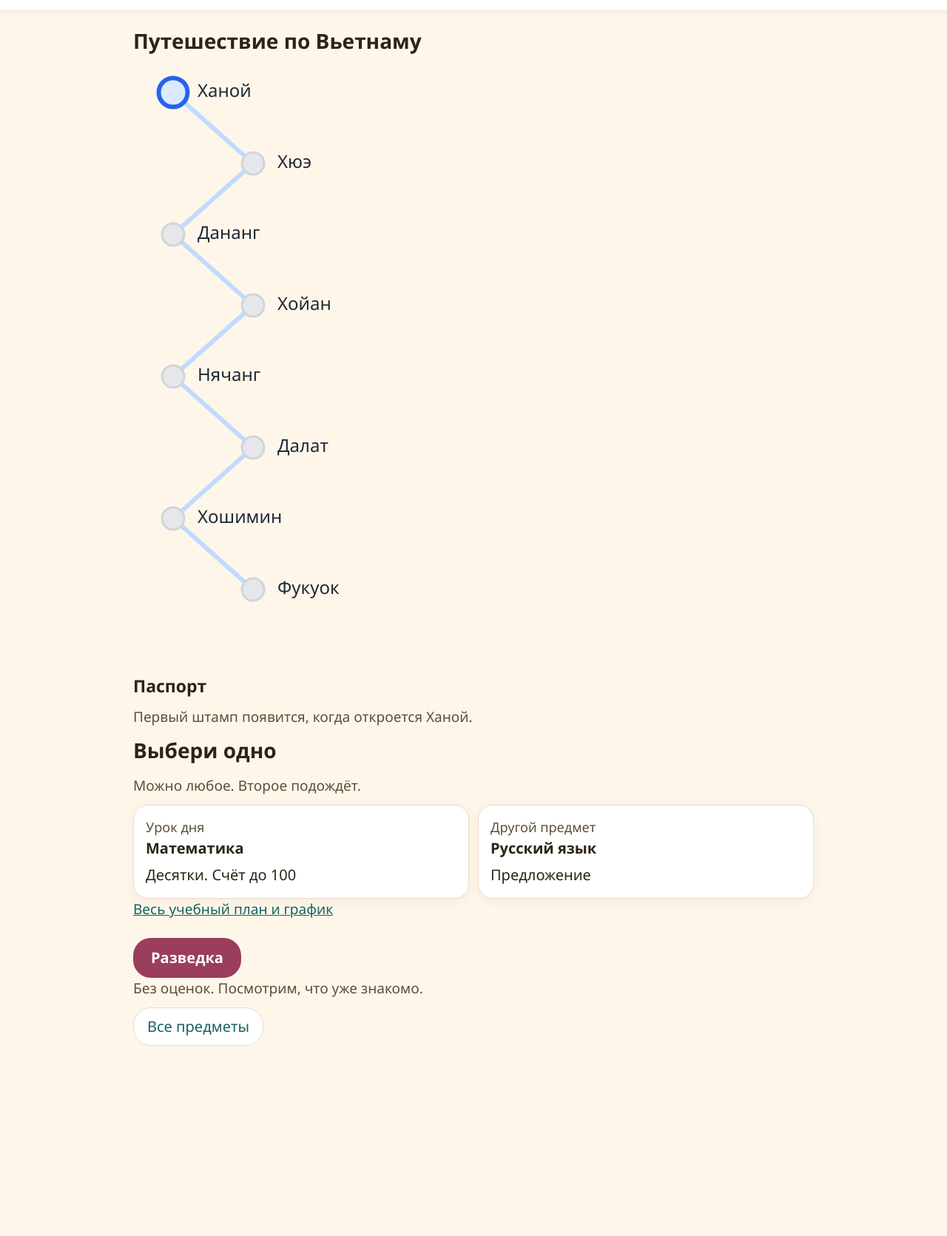
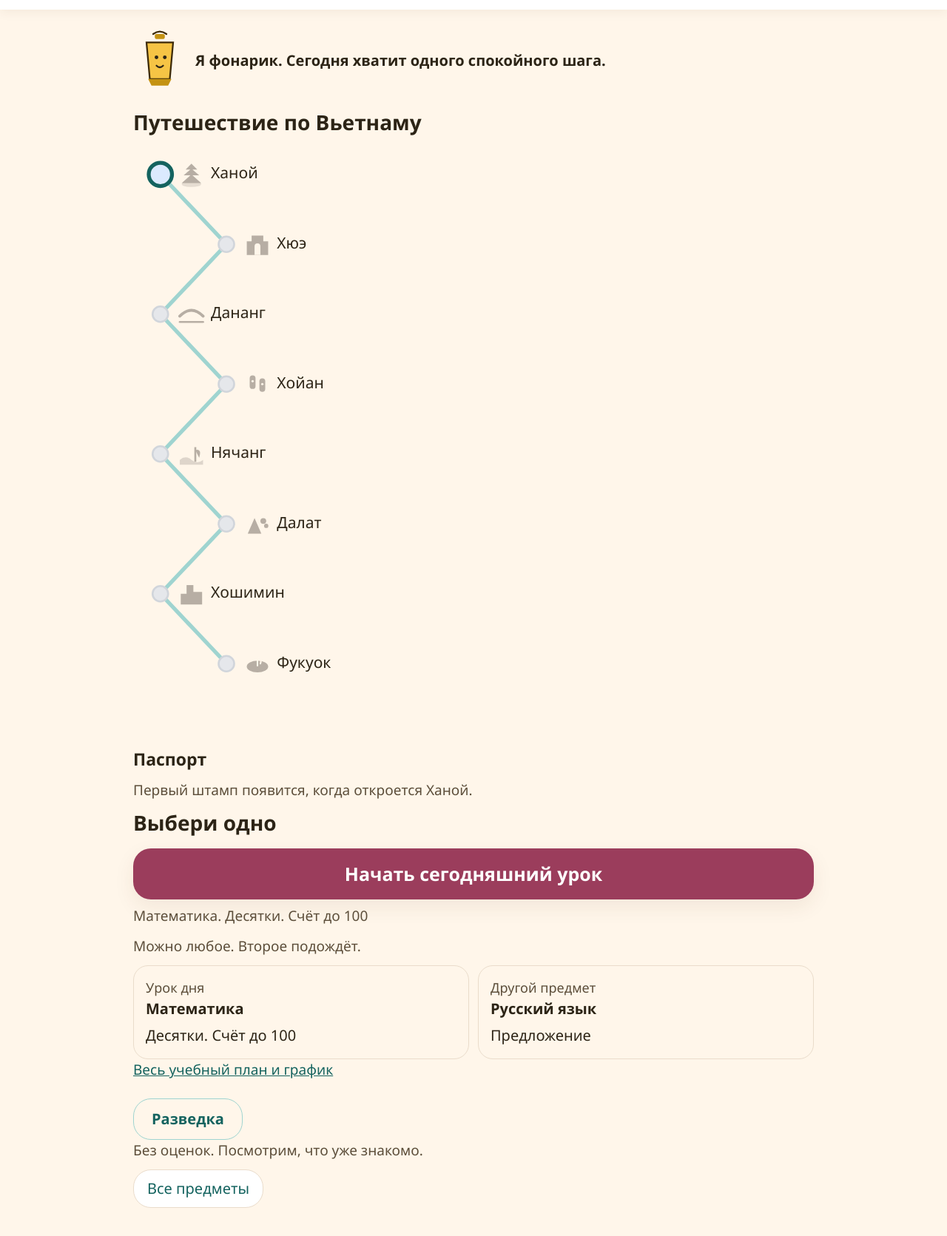
Before and after one commit to aytalykt-lab/ucheba, a plain HTML site: page index.html in a window 1280 px wide. Shown: the part 53-1724 px from the top of the page at 74% size. Before the commit the page ends 1587 px from the top, so only its background shows below. Drawn offline with Linux system fonts and the light colour scheme; a web font is replaced by a local one.

Commit message:
Сделать главную спокойнее: кнопка дня, значки городов и фонарик.
Выбор из двух и разведка остаются, но тише большой кнопки урока по плану.

Co-authored-by: Cursor <cursoragent@cursor.com>

```diff
--- a/app.js
+++ b/app.js
@@ -1380,6 +1380,31 @@ function syncJourneyStamps() {
   return state;
 }
 
+function cityMark(id, open) {
+  const color = open ? {
+    hanoi: "#9b3d5c",
+    hue: "#7e2e4a",
+    danang: "#14635f",
+    hoian: "#a67c12",
+    nhatrang: "#1f6b4a",
+    dalat: "#1f6b4a",
+    hochiminh: "#14635f",
+    phuquoc: "#9b3d5c",
+  }[id] || "#14635f" : "#b7aea4";
+  const paper = "#fff6ea";
+  const shapes = {
+    hanoi: `<ellipse cx="14" cy="24" rx="10" ry="3" fill="${color}" opacity="0.35"/><path d="M14 3 L20 9 H8 Z M14 8 L22 15 H6 Z M14 14 L24 23 H4 Z" fill="${color}"/>`,
+    hue: `<path d="M3 25 V11 H8 V5 H20 V11 H25 V25 Z" fill="${color}"/><path d="M11 25 V16 a3 3 0 0 1 6 0 V25 Z" fill="${paper}"/>`,
+    danang: `<path d="M2 16 Q14 4 26 16" fill="none" stroke="${color}" stroke-width="3" stroke-linecap="round"/><path d="M2 22 H26" stroke="${color}" stroke-width="2" stroke-linecap="round"/>`,
+    hoian: `<rect x="6" y="5" width="6" height="14" rx="3" fill="${color}"/><rect x="16" y="8" width="6" height="14" rx="3" fill="${color}"/><circle cx="9" cy="11" r="1.2" fill="${paper}"/><circle cx="19" cy="14" r="1.2" fill="${paper}"/>`,
+    nhatrang: `<path d="M2 20 Q8 15 14 20 T26 20 V25 H2 Z" fill="${color}" opacity="0.45"/><path d="M18 22 V7" stroke="${color}" stroke-width="2"/><path d="M18 10 Q25 8 22 18" fill="${color}"/>`,
+    dalat: `<path d="M4 24 L11 8 L18 24 Z" fill="${color}"/><circle cx="20" cy="11" r="3" fill="${color}"/><circle cx="23" cy="16" r="2.2" fill="${color}"/>`,
+    hochiminh: `<path d="M3 25 V14 H9 V5 H16 V12 H25 V25 Z" fill="${color}"/>`,
+    phuquoc: `<ellipse cx="14" cy="17" rx="11" ry="6" fill="${color}"/><path d="M14 16 V7 M14 9 Q19 8 17 14" stroke="${paper}" stroke-width="1.6" fill="none" stroke-linecap="round"/>`,
+  };
+  return `<svg width="28" height="28" viewBox="0 0 28 28" aria-hidden="true">${shapes[id] || ""}</svg>`;
+}
+
 function renderJourney() {
   const path = document.getElementById("journey-path");
   const passport = document.getElementById("journey-passport");
@@ -1394,23 +1419,23 @@ function renderJourney() {
       ? "В пути уже " + streak + " " + journeyDayWord(streak) + " подряд."
       : "";
   }
-  const step = 64;
-  const height = 24 + JOURNEY_CITIES.length * step;
+  const step = 72;
+  const height = 28 + JOURNEY_CITIES.length * step;
   const points = JOURNEY_CITIES.map((city, index) => ({
     city,
     index,
-    x: index % 2 === 0 ? 36 : 108,
-    y: 24 + index * step,
+    x: index % 2 === 0 ? 28 : 96,
+    y: 28 + index * step,
   }));
   const line = points.map((point, index) => (index === 0 ? "M" : "L") + point.x + " " + point.y).join(" ");
   const marks = points.map((point) => {
     const open = point.index < openCount;
     const next = point.index === nextIndex;
     const fill = open ? "#86efac" : (next ? "#dbeafe" : "#e5e7eb");
-    const stroke = next ? "#2563eb" : (open ? "#16a34a" : "#d1d5db");
-    return `<g><circle cx="${point.x}" cy="${point.y}" r="${next ? 13 : 10}" fill="${fill}" stroke="${stroke}" stroke-width="${next ? 4 : 2}"></circle><text x="${point.x + 22}" y="${point.y}" dominant-baseline="middle" font-size="16" fill="#1f2937">${esc(point.city.name)}</text></g>`;
+    const stroke = next ? "#14635f" : (open ? "#1f6b4a" : "#d1d5db");
+    return `<g><circle cx="${point.x}" cy="${point.y}" r="${next ? 12 : 8}" fill="${fill}" stroke="${stroke}" stroke-width="${next ? 4 : 2}"></circle><g transform="translate(${point.x + 18}, ${point.y - 14})">${cityMark(point.city.id, open)}</g><text x="${point.x + 52}" y="${point.y}" dominant-baseline="middle" font-size="16" fill="#2c2416">${esc(point.city.name)}</text></g>`;
   }).join("");
-  path.innerHTML = `<svg viewBox="0 0 280 ${height}" role="img" aria-label="Путь по Вьетнаму"><path d="${line}" fill="none" stroke="#bfdbfe" stroke-width="4" stroke-linecap="round"></path>${marks}</svg>${openCount >= JOURNEY_CITIES.length ? '<p class="hint">Ты добралась до конца пути!</p>' : ''}`;
+  path.innerHTML = `<svg viewBox="0 0 320 ${height}" role="img" aria-label="Путь по Вьетнаму"><path d="${line}" fill="none" stroke="#9fd4d0" stroke-width="4" stroke-linecap="round"></path>${marks}</svg>${openCount >= JOURNEY_CITIES.length ? '<p class="hint">Ты добралась до конца пути!</p>' : ''}`;
   const stamps = JOURNEY_CITIES.filter((city, index) => index < openCount && saved.stamps[city.id]);
   passport.innerHTML = stamps.length
     ? stamps.map((city) => `<div class="stamp"><div class="stamp-city">${esc(city.name)}</div><div class="stamp-date">${esc(journeyDateLabel(saved.stamps[city.id]))}</div></div>`).join("")
@@ -1541,13 +1566,17 @@ function renderToday() {
   const choice = homeChoices();
   const pair = [choice.primary, choice.alternative].filter(Boolean);
   heading.textContent = "Выбери одно";
+  const primary = choice.primary;
+  const start = primary && primary.lessonId
+    ? `<button type="button" class="start-day" onclick="openScheduledLesson('${esc(primary.lessonId)}', ${primary.kind === "return"})">Начать сегодняшний урок</button><p class="hint">${esc(primary.subject || "")}${primary.subject ? ". " : ""}${esc(primary.title || "")}</p>`
+    : "";
   if (!pair.length) {
-    card.innerHTML = '<div class="today-card"><p>Новых уроков нет. Можно открыть все предметы.</p></div>';
+    card.innerHTML = start + '<div class="today-card"><p>Новых уроков нет. Можно открыть все предметы.</p></div>';
   } else {
-    card.innerHTML = `<p class="hint">Можно любое. Второе подождёт.</p><div class="choice-grid">${pair.map((day, index) => {
+    card.innerHTML = start + `<p class="hint">Можно любое. Второе подождёт.</p><div class="choice-grid">${pair.map((day, index) => {
       const label = index === 0 ? "Урок дня" : "Другой предмет";
       const asReturn = day.kind === "return";
-      return `<button type="button" class="card" onclick="openScheduledLesson('${esc(day.lessonId)}', ${asReturn})"><div class="card-status">${label}</div><div class="card-title">${esc(day.subject || "")}</div><p>${esc(day.title || "")}</p></button>`;
+      return `<button type="button" class="card choice-card" onclick="openScheduledLesson('${esc(day.lessonId)}', ${asReturn})"><div class="card-status">${label}</div><div class="card-title">${esc(day.subject || "")}</div><p>${esc(day.title || "")}</p></button>`;
     }).join("")}</div>`;
   }
   const weekHeading = document.getElementById("week-heading");
--- a/index.html
+++ b/index.html
@@ -17,6 +17,18 @@
 
   <main id="app">
     <section id="subjects-view">
+      <div class="guide">
+        <svg class="guide-lantern" viewBox="0 0 64 80" aria-hidden="true">
+          <path d="M24 8 Q32 2 40 8" fill="none" stroke="#3d2a08" stroke-width="2" stroke-linecap="round"/>
+          <rect x="26" y="8" width="12" height="6" rx="2" fill="#c49212"/>
+          <path d="M16 18 H48 L44 62 H20 Z" fill="#f6c445" stroke="#3d2a08" stroke-width="2"/>
+          <circle cx="28" cy="36" r="2.2" fill="#2c2416"/>
+          <circle cx="38" cy="36" r="2.2" fill="#2c2416"/>
+          <path d="M28 46 Q32 50 36 46" fill="none" stroke="#2c2416" stroke-width="2" stroke-linecap="round"/>
+          <path d="M18 62 H46 L42 70 H22 Z" fill="#c49212"/>
+        </svg>
+        <p>Я фонарик. Сегодня хватит одного спокойного шага.</p>
+      </div>
       <div id="journey">
         <h2>Путешествие по Вьетнаму</h2>
         <p id="journey-streak" class="hint"></p>
@@ -31,7 +43,7 @@
         <div id="week-list" class="week hidden"></div>
         <p class="hint"><a href="plan.html">Весь учебный план и график</a></p>
       </div>
-      <button class="action-btn" type="button" onclick="openScout()">Разведка</button>
+      <button class="action-btn btn-quiet" type="button" onclick="openScout()">Разведка</button>
       <p class="hint">Без оценок. Посмотрим, что уже знакомо.</p>
       <button class="back-btn" type="button" onclick="toggleSubjects()">Все предметы</button>
       <div id="subjects-list" class="grid hidden"></div>
--- a/styles.css
+++ b/styles.css
@@ -169,16 +169,22 @@ video, iframe { width: 100%; border-radius: var(--radius-sm); max-height: 420px;
 #journey-path svg { width: 100%; max-width: 420px; height: auto; display: block; }
 .stamps { display: flex; flex-wrap: wrap; gap: var(--space); }
 .stamp {
-  border: 2px dashed var(--lantern-ink);
-  border-radius: var(--radius-sm);
-  padding: 12px 16px;
+  width: 132px;
+  height: 132px;
+  border-radius: 50%;
+  border: 3px solid var(--lantern-ink);
+  box-shadow: inset 0 0 0 5px var(--lantern-soft), inset 0 0 0 7px var(--lantern);
+  padding: 16px;
   background: var(--lantern-soft);
   color: var(--lantern-ink);
-  min-width: 120px;
   text-align: center;
+  display: flex;
+  flex-direction: column;
+  align-items: center;
+  justify-content: center;
 }
-.stamp-city { font-weight: 700; }
-.stamp-date { color: var(--lantern-ink); font-size: 0.9rem; }
+.stamp-city { font-weight: 700; font-size: 0.85rem; line-height: 1.2; }
+.stamp-date { color: var(--lantern-ink); font-size: 0.75rem; line-height: 1.2; }
 #session-note {
   background: var(--sea-soft);
   border: 1px solid var(--sea-line);
@@ -220,6 +226,43 @@ button.option {
   margin-top: 12px;
 }
 #check-btn:hover, .action-btn:hover, #stuck-block button:hover { background: var(--lotus-deep); }
+.action-btn.btn-quiet {
+  background: transparent;
+  color: var(--sea);
+  border: 1px solid var(--sea-line);
+  box-shadow: none;
+}
+.action-btn.btn-quiet:hover { background: var(--sea-soft); color: var(--sea); }
+.start-day {
+  display: block;
+  width: 100%;
+  min-height: 64px;
+  margin-bottom: 8px;
+  padding: 16px 24px;
+  border: none;
+  border-radius: var(--radius-lg);
+  background: var(--lotus);
+  color: #fff;
+  font: inherit;
+  font-size: 1.25rem;
+  font-weight: 700;
+  cursor: pointer;
+  box-shadow: var(--shadow);
+}
+.start-day:hover { background: var(--lotus-deep); }
+.choice-card {
+  box-shadow: none;
+  background: transparent;
+}
+.choice-card:hover { transform: none; box-shadow: none; background: var(--card); }
+.guide {
+  display: flex;
+  align-items: center;
+  gap: var(--space);
+  margin-bottom: 20px;
+}
+.guide p { margin: 0; font-weight: 700; }
+.guide-lantern { width: 72px; height: 90px; flex: none; }
 
 #stuck-block {
   background: var(--lantern-soft);
```
